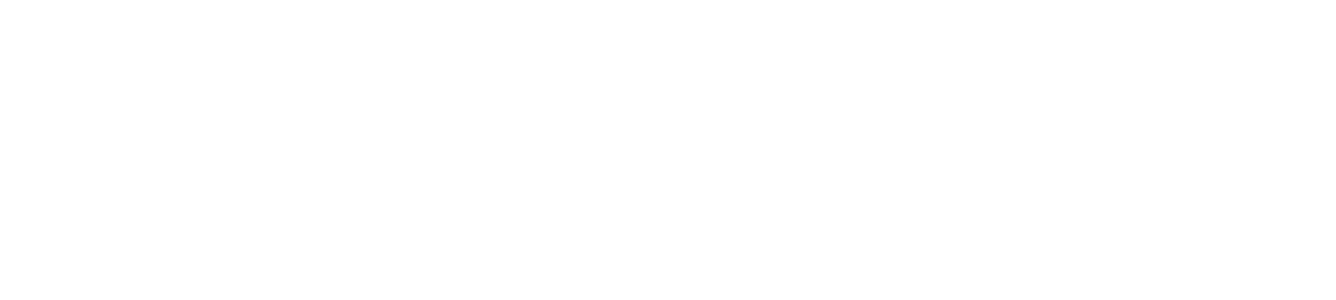
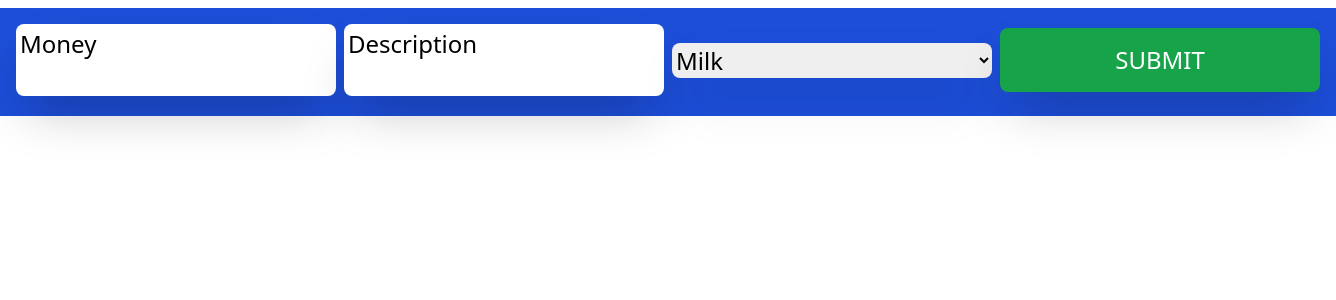
Before and after one commit to FerazAhmad1/frntendExpenseTracker, a React (Create React App) app in the folder expensetrackerreact/: page /main in a window 1280 px wide. Before the commit this address had no page. Shown: the top 300 px of the page, 1336 px wide, since content can reach past the window. Built offline with nearby package versions, Linux system fonts and the light colour scheme.

Commit message:
for for expense added

```diff
--- a/expensetrackerreact/src/App.js
+++ b/expensetrackerreact/src/App.js
@@ -3,11 +3,13 @@ import "./App.css";
 import { SignupForm } from "./components/SignupForm";
 import { Route, Routes } from "react-router-dom";
 import { LandingPage } from "./components/LandingPage";
+import { ExpenseForm } from "./components/ExpenseForm";
 
 export default function App() {
   return (
     <Routes>
       <Route path="/" element={<LandingPage />} />
+      <Route path="/main" element={<ExpenseForm />} />
       <Route path="/signup" element={<SignupForm buttontype={"Signup"} />} />
       <Route path="/login" element={<SignupForm buttontype={"Login"} />} />
     </Routes>
--- /dev/null
+++ b/expensetrackerreact/src/components/ExpenseForm.js
@@ -0,0 +1,35 @@
+import React from "react";
+
+export const ExpenseForm = () => {
+  return (
+    <>
+      <form className="flex flex-col md:flex-row md:justify-between md:items-center md:p-4 md:bg-blue-700 md:min-w-max gap-2 mt-2 justify-center items-center">
+        <div className="flex flex-col bg-white p-1 rounded-lg shadow-2xl w-80 mb-1 md:text-2xl ">
+          <label>Money</label>
+          <input className=" border-none outline-none " type="text" />
+        </div>
+        <div className="flex flex-col bg-white p-1 rounded-lg shadow-2xl w-80 mb-1 md:text-2xl ">
+          <label>Description</label>
+          <input className=" border-none outline-none " type="text" />
+        </div>
+        <div className="flex flex-col w-80  h-14 shadow-2xl mb-1 md:text-2xl md:max-h-fit ">
+          <select className="flex-1 rounded-lg outline-none md:h-16  ">
+            <option>Milk</option>
+            <option>Bread</option>
+            <option>Vegitables</option>
+            <option>Burger</option>
+            <option>Piza</option>
+            <option>Beer</option>
+            <option>Dineer</option>
+            <option>Lunch</option>
+            <option>Break fast</option>
+          </select>
+        </div>
+
+        <div className=" flex bg-green-600 outline-none  h-14  text-white justify-center items-center w-80 rounded-lg shadow-2xl mb-1 md:text-2xl md:h-16">
+          <button type="submit">SUBMIT</button>
+        </div>
+      </form>
+    </>
+  );
+};
```
